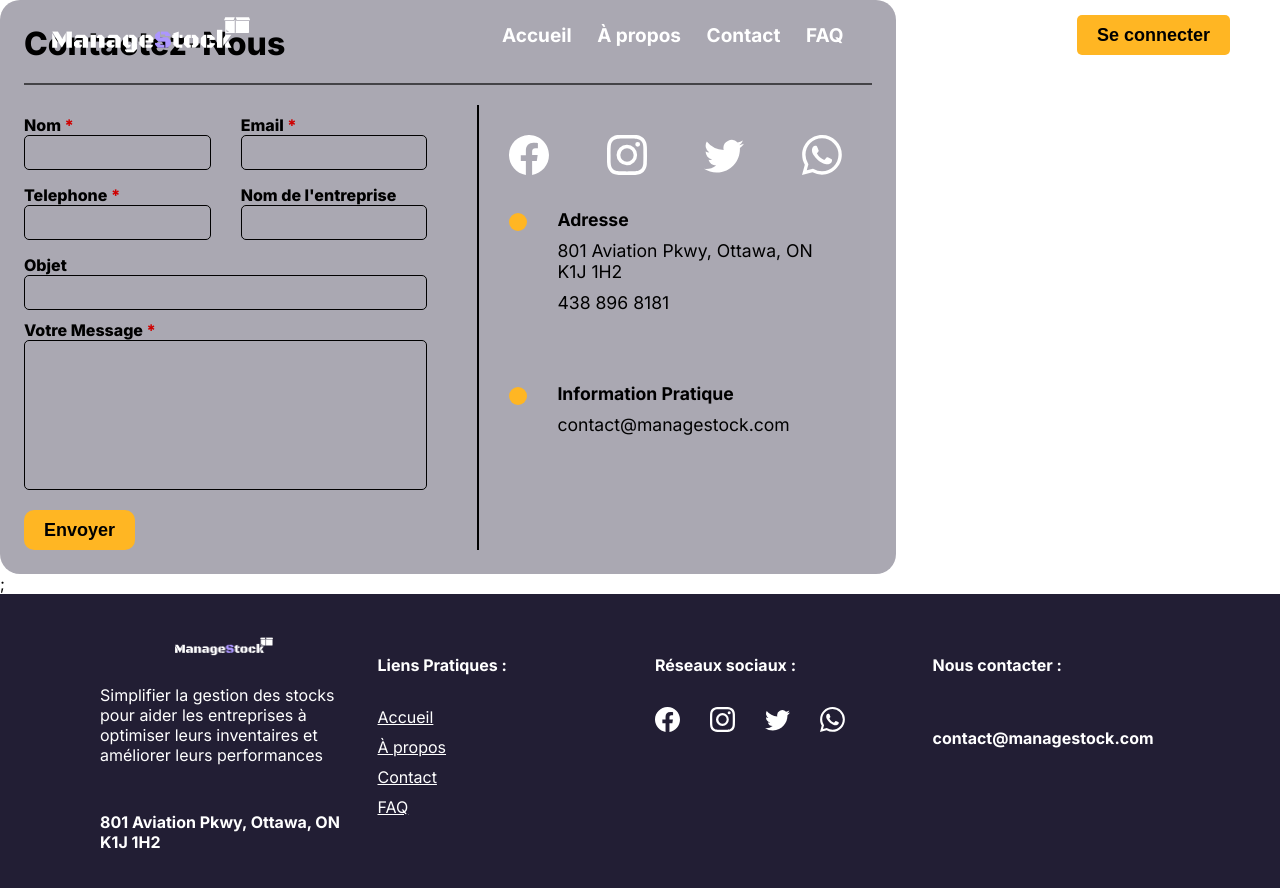
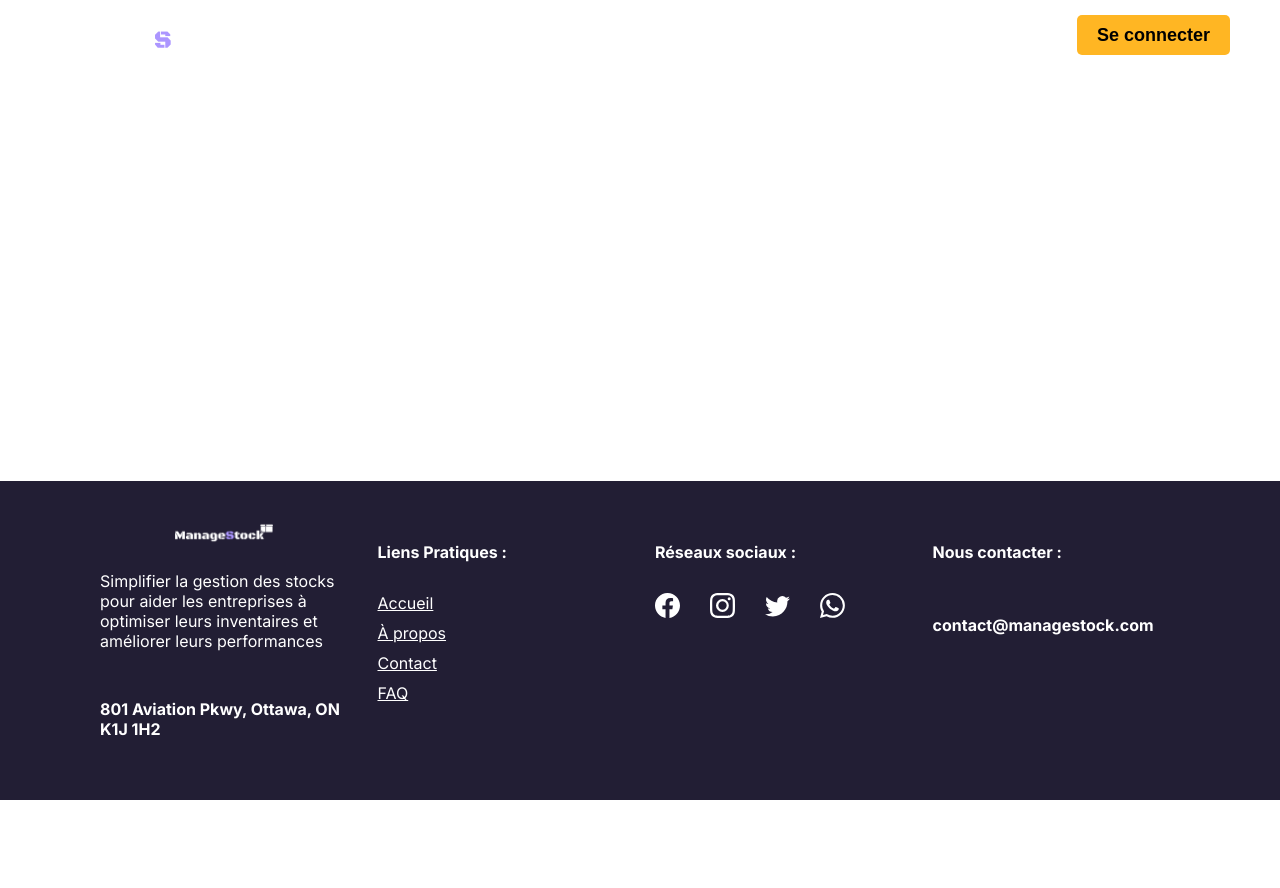
Before and after one commit to Laya2015/ManageStockAvancee, a Next.js app: page / in a window 1280 px wide. Shown: the top 888 px of the page. After the commit the page ends 800 px from the top, so only its background shows below. Built offline with nearby package versions, Linux system fonts and the light colour scheme.

Commit message:
creation de la strecture de site web avec des groupes de root

```diff
--- a/app/layout.jsx
+++ b/app/(dashboard)/dashboard/layout.jsx
@@ -1,8 +1,5 @@
-
-import MainLayout from "@/components/MainLayout";
-
 import style from "./layout.module.css";
-import "./globals.css";
+import "@/app/globals.css";
 
 import { Inter } from "next/font/google";
 
@@ -15,15 +12,16 @@
 });
 
 export const metadata = {
-  title: "ManageStock",
+  title: "ManageStock | Dashboard",
   description: "Generated by create next app",
 };
 
-export default function RootLayout({ children }) {
+export default function DashboardLayout({ children }) {
   return (
     <html lang="fr" className={`${inter.variable}`}>
       <body className={style.body}>
-        <MainLayout>{children}</MainLayout>
+        <div><h3>dashboard Layout</h3></div>
+        <main className={style.main}>{children}</main>
       </body>
     </html>
   );
--- a/app/dashboard/page.jsx
+++ b/app/(dashboard)/dashboard/page.jsx
@@ -1,5 +1,4 @@
 export default function Dashboard(){
-
     return(
         <>
         <h1>dashboard page</h1>
--- /dev/null
+++ b/app/(manageStock)/layout.jsx
@@ -0,0 +1,32 @@
+import Header from "@/components/Header";
+import Footer from "@/components/Footer";
+
+import style from "./layout.module.css";
+import "@/app/globals.css";
+
+import { Inter } from "next/font/google";
+
+const inter = Inter({
+  subsets: ["latin"],
+  weight: ["400", "900", "700", "800", "500"],
+  style: ["italic", "normal"],
+  display: "swap",
+  variable: "--font-inter",
+});
+
+export const metadata = {
+  title: "ManageStock",
+  description: "Generated by create next app",
+};
+
+export default function ManageLayout({ children }) {
+  return (
+    <html lang="fr" className={`${inter.variable}`}>
+      <body className={style.body}>
+        <Header />
+        <main className={style.main}>{children}</main>
+        <Footer />
+      </body>
+    </html>
+  );
+}
--- a/app/page.jsx
+++ b/app/(manageStock)/page.jsx
@@ -1,8 +1,5 @@
 import styles from "./page.module.css";
-import Form from "@/components/ContactezNous"
 
 export default function Home() {
-  return <>
-  <Form/>
-  </>;
+  return <></>;
 }
--- a/components/MainLayout.jsx
+++ /dev/null
@@ -1,26 +0,0 @@
-"use client";
-import Header from "@/components/Header";
-import Footer from "@/components/Footer";
-
-import style from "@/app/layout.module.css";
-
-import { useEffect, useState } from "react";
-import { usePathname } from "next/navigation";
-
-export default function MainLayout({ children }) {
-  const [isDashboard, setIsDashboard] = useState(false);
-  const pathname = usePathname();
-
-  // L'effet s'exécute côté client pour surveiller l'URL et ajuster l'état
-  useEffect(() => {
-    // Vérifier si on est sur la route du dashboard
-    setIsDashboard(pathname.startsWith("/dashboard"));
-  }, [pathname]);
-  return (
-    <>
-      {!isDashboard && <Header />}
-      <main className={style.main}>{children}</main>;
-      {!isDashboard && <Footer />}
-    </>
-  );
-}
```
Also changed, not shown: app/dashboard/layout.jsx (deleted, +0 -23 lines), app/(dashboard)/dashboard/layout.module.css (added), app/(dashboard)/dashboard/page.module.css (added), app/(manageStock)/layout.module.css (renamed from app/layout.module.css), app/(manageStock)/page.module.css (added).
